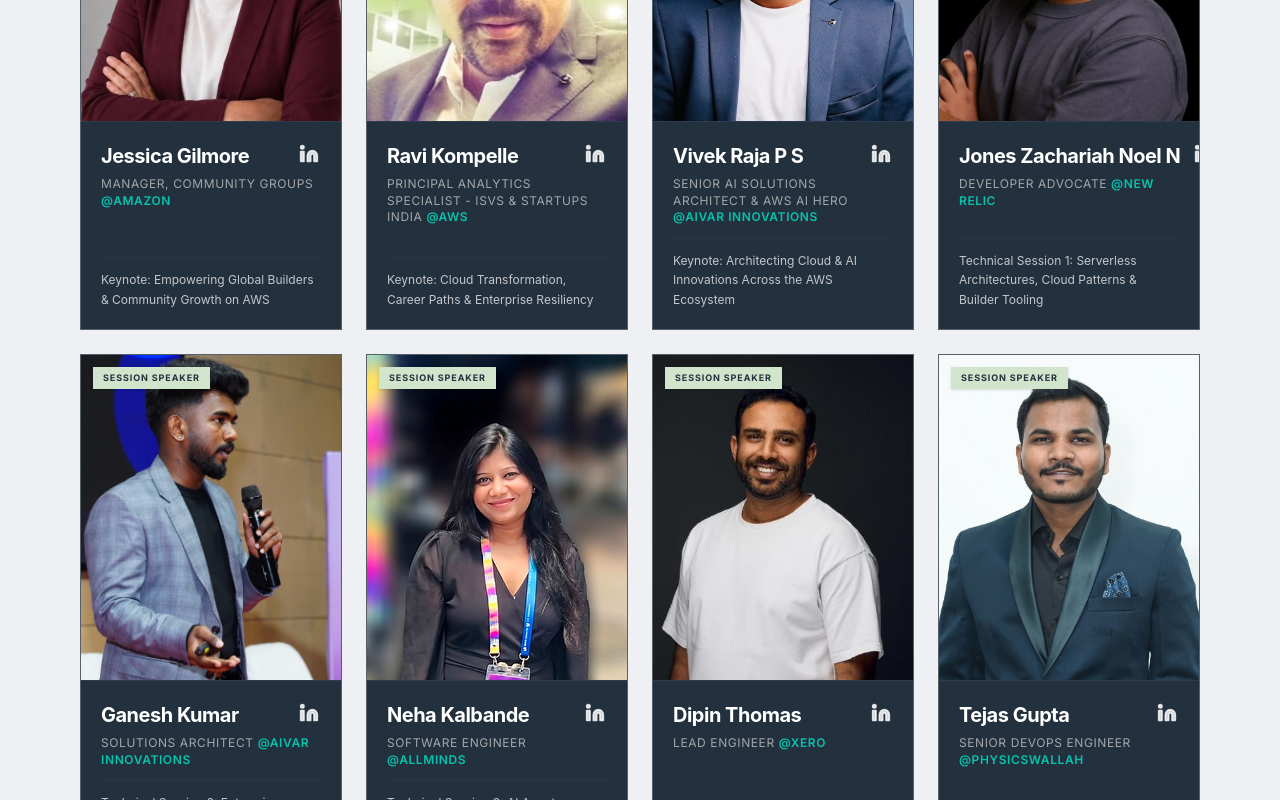
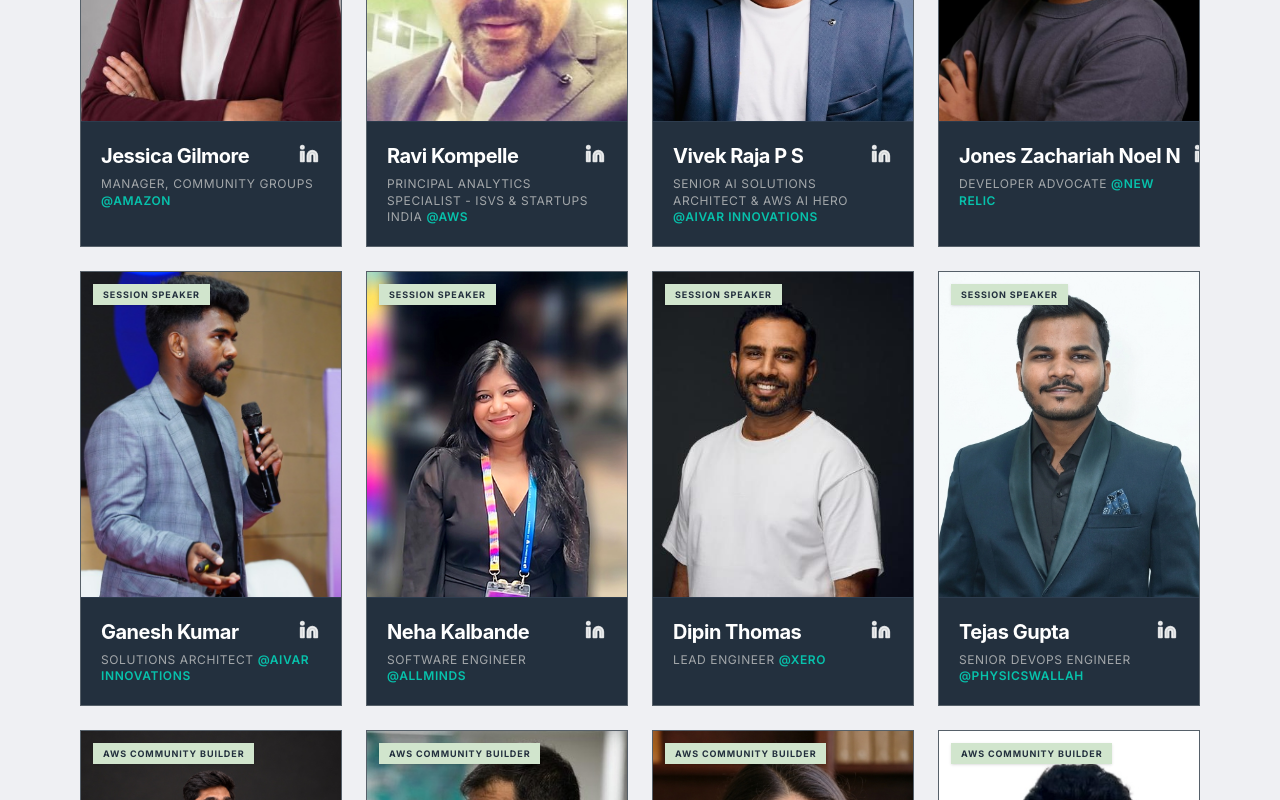
Before and after one commit to Ananyayk288/AWS-VVCE-Mysuru, a Next.js app: page /speakers in a window 1280 px wide. Shown: the part 700-1500 px from the top of the page. Built offline with nearby package versions, Linux system fonts and the light colour scheme.

Commit message:
Remove session topics from speaker profiles

```diff
--- a/src/components/SpeakersPage.tsx
+++ b/src/components/SpeakersPage.tsx
@@ -98,13 +98,6 @@ export const SpeakersPage: React.FC<SpeakersPageProps> = ({ onNavigateHome }) =>
                     )}
                   </p>
                 </div>
-
-                {/* Topic / Session */}
-                {speaker.topic && (
-                  <p className="font-sans text-xs text-[#FAFAFA]/75 mt-3 pt-3 border-t border-[#2D3C4E]/60 leading-relaxed">
-                    {speaker.topic}
-                  </p>
-                )}
               </div>
             </div>
           ))}
```
